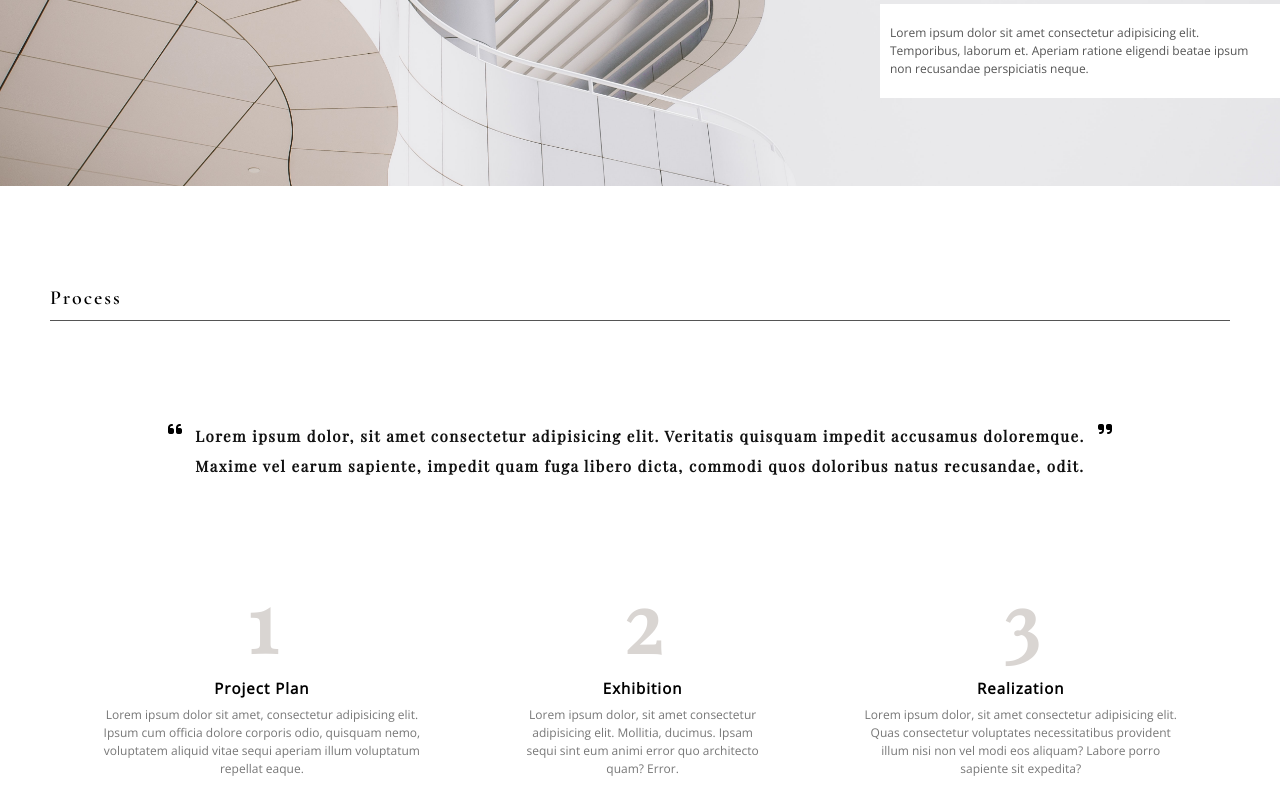
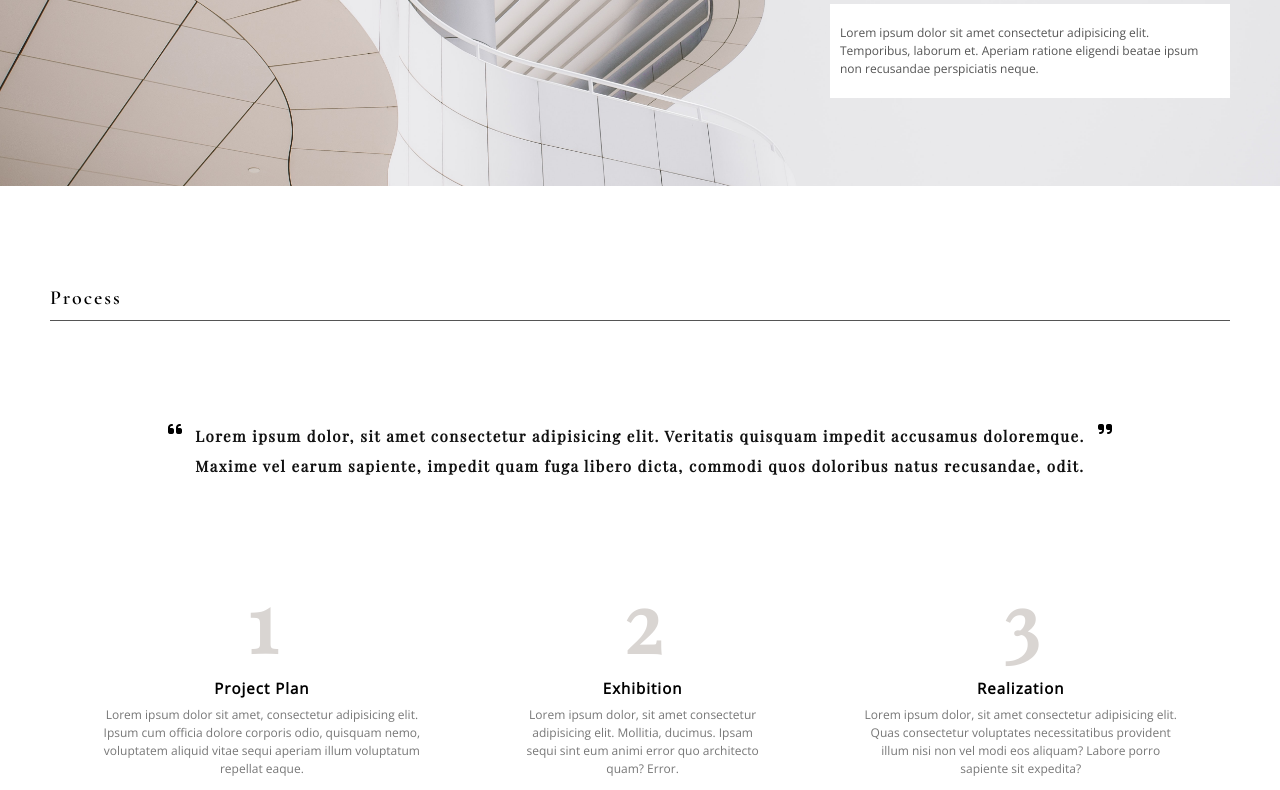
Before and after one commit to shimys4714/portfolio, a plain HTML site: page department.html in a window 1280 px wide. Shown: the part 234-1024 px from the top of the page. Drawn offline with nearby package versions, Linux system fonts and the light colour scheme; a web font is replaced by a local one.

Commit message:
department text frame 수정

```diff
--- a/department.html
+++ b/department.html
@@ -177,9 +177,11 @@
 
 	<section class="content department">
 		<div class="sub_visual">
-			<div class="txt">
-				<h1>Department</h1>
-				<p>Lorem ipsum dolor sit amet consectetur adipisicing elit. Temporibus, laborum et. Aperiam ratione eligendi beatae ipsum non recusandae perspiciatis neque.</p>
+			<div class="textFrame">
+				<div class="txt">
+					<h1>Department</h1>
+					<p>Lorem ipsum dolor sit amet consectetur adipisicing elit. Temporibus, laborum et. Aperiam ratione eligendi beatae ipsum non recusandae perspiciatis neque.</p>
+				</div>
 			</div>
 		</div>
 		<div class="inner">
--- a/scss/_sub_layout.scss
+++ b/scss/_sub_layout.scss
@@ -323,6 +323,12 @@
         background-size: cover;
         position: relative;
 
+        .textFrame{
+            width: 1180px;
+            height: 100%;
+            margin:0 auto;
+            position: relative;
+
             >.txt {
                 width: 400px;
                 height: 200px;
@@ -340,6 +346,7 @@
                     color: #555;
                     background-color: #fff;
                     padding: 20px 10px;
+                }
             }
         }
     }
```
Also changed, not shown: sub_layout.html (+5 -3 lines), css/style.css, 1 other file. Lines whose indentation alone changed are shown as unchanged.
